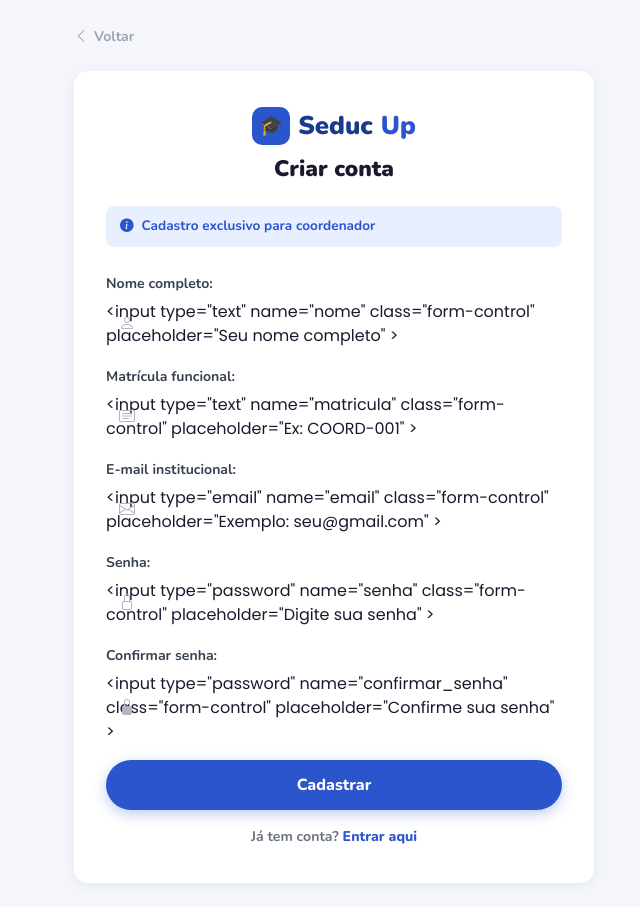
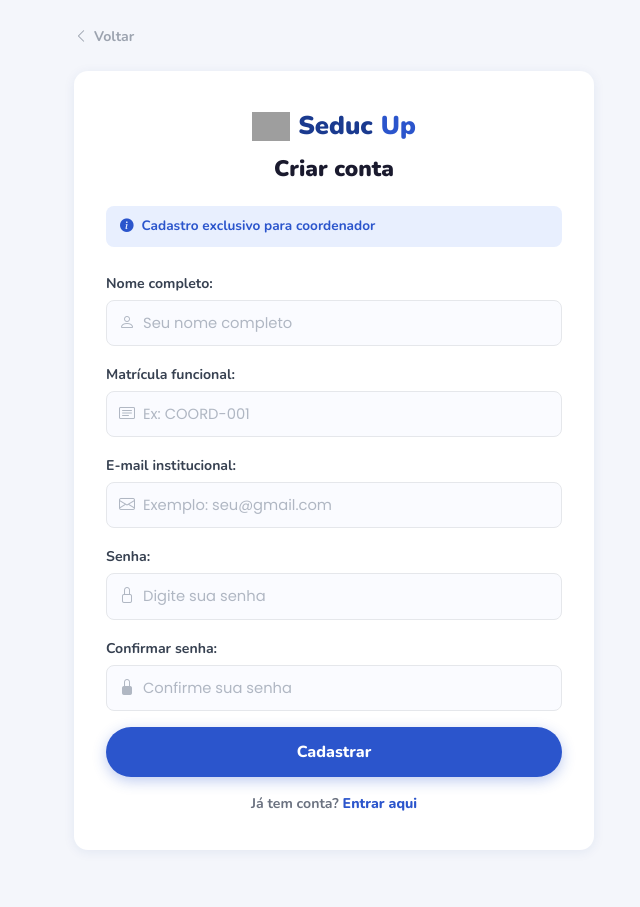
Before and after one commit to seducup2026/SeducUp, a Flask app: page /cadastro-coordenador in a window 1280 px wide. Shown: the whole page, without its empty margins (306-946 px from the left). After the commit the page ends 811 px from the top, so only its background shows below. Run offline with Flask 3, Linux system fonts and the light colour scheme; grey boxes are pictures that could not be loaded.

Commit message:
remoção do botão criar conta do index, correção dos campos de login e adição da logo oficial

```diff
--- a/app/routes/auth.py
+++ b/app/routes/auth.py
@@ -58,25 +58,7 @@ def login(tipo):
         else:
             flash('Credenciais incorretas. Verifique e tente novamente.', 'danger')
 
-    # Cria objetos mock de form para o template usar
-    class MockField:
-        def __init__(self, name):
-            self.name = name
-            self.errors = []
-        def __call__(self, **kwargs):
-            field_type = 'password' if 'senha' in self.name else 'text'
-            attrs = ' '.join(f'{k}="{v}"' for k, v in kwargs.items())
-            return f'<input type="{field_type}" name="{self.name}" {attrs}>'
-
-    class MockForm:
-        def __init__(self):
-            self.ra             = MockField('ra')
-            self.matricula      = MockField('matricula')
-            self.senha          = MockField('senha')
-        def hidden_tag(self):
-            return ''
-
-    return render_template('login.html', tipo=tipo, form=MockForm())
+    return render_template('login.html', tipo=tipo)
 
 
 # ----------------------------------------------------------------
@@ -106,7 +88,7 @@ def cadastro_coordenador():
 
         if erro:
             flash(erro, 'danger')
-            return render_template('cadastro_coordenador.html', form=_mock_cadastro_form())
+            return render_template('cadastro_coordenador.html')
 
         senha_hash = bcrypt.generate_password_hash(senha).decode('utf-8')
         coord = Usuario(
@@ -121,7 +103,7 @@ def cadastro_coordenador():
         flash('Conta criada com sucesso! Faça login para continuar.', 'success')
         return redirect(url_for('auth.login', tipo='coordenador'))
 
-    return render_template('cadastro_coordenador.html', form=_mock_cadastro_form())
+    return render_template('cadastro_coordenador.html')
 
 
 def _mock_cadastro_form():
--- a/app/templates/cadastro_coordenador.html
+++ b/app/templates/cadastro_coordenador.html
@@ -160,7 +160,7 @@
         <!-- CABEÇALHO -->
         <div class="cadastro-header">
             <a href="{{ url_for('auth.index') }}" class="cadastro-logo">
-                <div class="cadastro-logo-icon">🎓</div>
+                <div class="cadastro-logo-icon" style="background:transparent;padding:2px;"><img src="{{ url_for('static', filename='logo.png') }}" alt="SeducUp" style="width:38px;height:38px;object-fit:contain;"></div>
                 Seduc<span class="up">Up</span>
             </a>
             <h1 class="cadastro-titulo">Criar conta</h1>
@@ -183,23 +183,14 @@
 
         <!-- FORMULÁRIO -->
         <form method="POST" class="cadastro-form">
-            {{ form.hidden_tag() }}
 
             <!-- Nome completo -->
             <div class="form-group">
                 <label class="form-label">Nome completo:</label>
                 <div class="input-icon-wrapper">
                     <i class="bi bi-person"></i>
-                    {{ form.nome(
-                        class='form-control',
-                        placeholder='Seu nome completo'
-                    ) }}
+                    <input type="text" name="nome" class="form-control" placeholder="Seu nome completo" required>
                 </div>
-                {% if form.nome.errors %}
-                    {% for error in form.nome.errors %}
-                    <div class="flash-msg flash-danger mt-1">{{ error }}</div>
-                    {% endfor %}
-                {% endif %}
             </div>
 
             <!-- Matrícula funcional -->
@@ -207,16 +198,8 @@
                 <label class="form-label">Matrícula funcional:</label>
                 <div class="input-icon-wrapper">
                     <i class="bi bi-card-text"></i>
-                    {{ form.matricula(
-                        class='form-control',
-                        placeholder='Ex: COORD-001'
-                    ) }}
+                    <input type="text" name="matricula" class="form-control" placeholder="Ex: COORD-001" required>
                 </div>
-                {% if form.matricula.errors %}
-                    {% for error in form.matricula.errors %}
-                    <div class="flash-msg flash-danger mt-1">{{ error }}</div>
-                    {% endfor %}
-                {% endif %}
             </div>
 
             <!-- E-mail institucional -->
@@ -224,16 +207,8 @@
                 <label class="form-label">E-mail institucional:</label>
                 <div class="input-icon-wrapper">
                     <i class="bi bi-envelope"></i>
-                    {{ form.email(
-                        class='form-control',
-                        placeholder='Exemplo: seu@gmail.com'
-                    ) }}
+                    <input type="email" name="email" class="form-control" placeholder="Exemplo: seu@gmail.com" required>
                 </div>
-                {% if form.email.errors %}
-                    {% for error in form.email.errors %}
-                    <div class="flash-msg flash-danger mt-1">{{ error }}</div>
-                    {% endfor %}
-                {% endif %}
             </div>
 
             <!-- Senha -->
@@ -241,16 +216,8 @@
                 <label class="form-label">Senha:</label>
                 <div class="input-icon-wrapper">
                     <i class="bi bi-lock"></i>
-                    {{ form.senha(
-                        class='form-control',
-                        placeholder='Digite sua senha'
-                    ) }}
+                    <input type="password" name="senha" class="form-control" placeholder="Digite sua senha" required>
                 </div>
-                {% if form.senha.errors %}
-                    {% for error in form.senha.errors %}
-                    <div class="flash-msg flash-danger mt-1">{{ error }}</div>
-                    {% endfor %}
-                {% endif %}
             </div>
 
             <!-- Confirmar senha -->
@@ -258,16 +225,8 @@
                 <label class="form-label">Confirmar senha:</label>
                 <div class="input-icon-wrapper">
                     <i class="bi bi-lock-fill"></i>
-                    {{ form.confirmar_senha(
-                        class='form-control',
-                        placeholder='Confirme sua senha'
-                    ) }}
+                    <input type="password" name="confirmar_senha" class="form-control" placeholder="Confirme sua senha" required>
                 </div>
-                {% if form.confirmar_senha.errors %}
-                    {% for error in form.confirmar_senha.errors %}
-                    <div class="flash-msg flash-danger mt-1">{{ error }}</div>
-                    {% endfor %}
-                {% endif %}
             </div>
 
             <!-- Botão cadastrar -->
--- a/app/templates/selecionar_perfil.html
+++ b/app/templates/selecionar_perfil.html
@@ -220,7 +220,7 @@
     <!-- CABEÇALHO -->
     <div class="perfil-header">
         <a href="{{ url_for('auth.index') }}" class="perfil-logo">
-            <div class="perfil-logo-icon">🎓</div>
+            <div class="perfil-logo-icon" style="background:transparent;padding:2px;"><img src="{{ url_for('static', filename='logo.png') }}" alt="SeducUp" style="width:44px;height:44px;object-fit:contain;"></div>
             Seduc<span class="up">Up</span>
         </a>
 
```
Also changed, not shown: app/templates/index.html (+2 -12 lines), app/templates/login.html (+4 -14 lines), app/static/css/logo.png (added).
